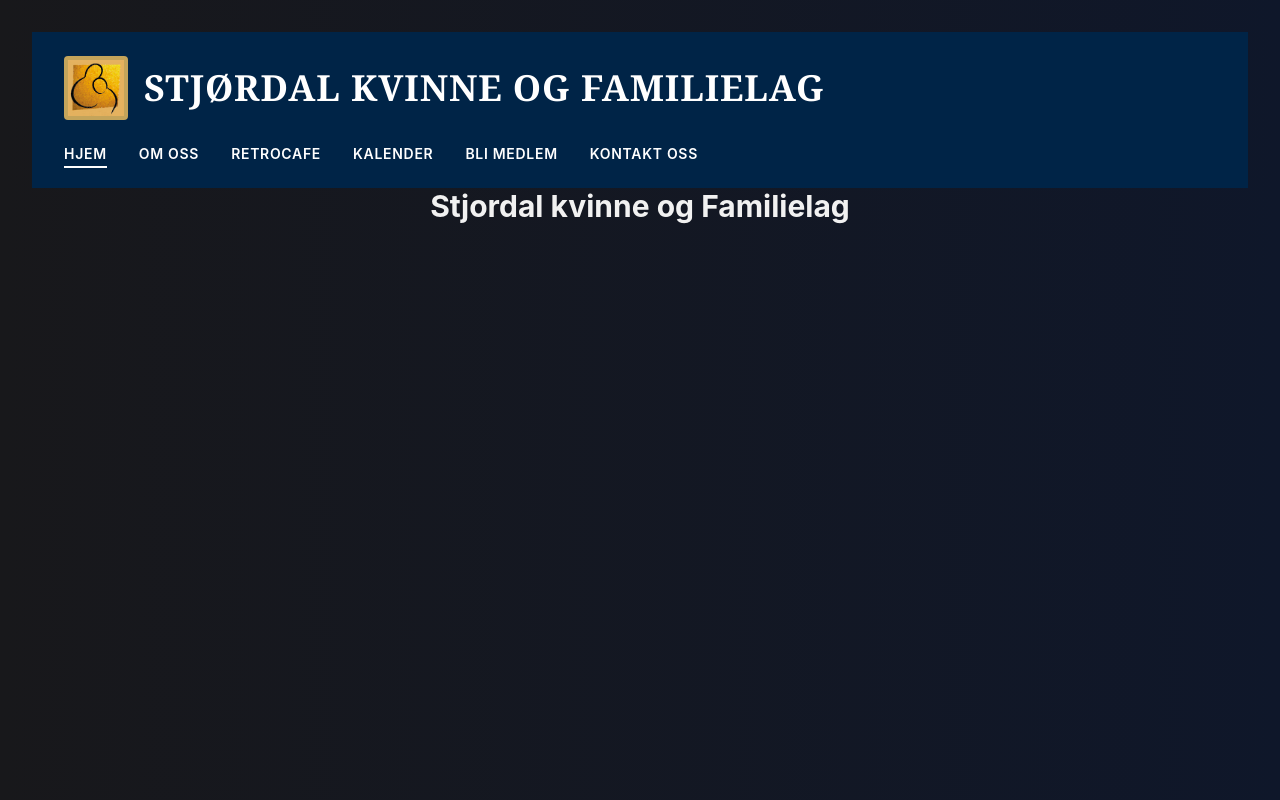
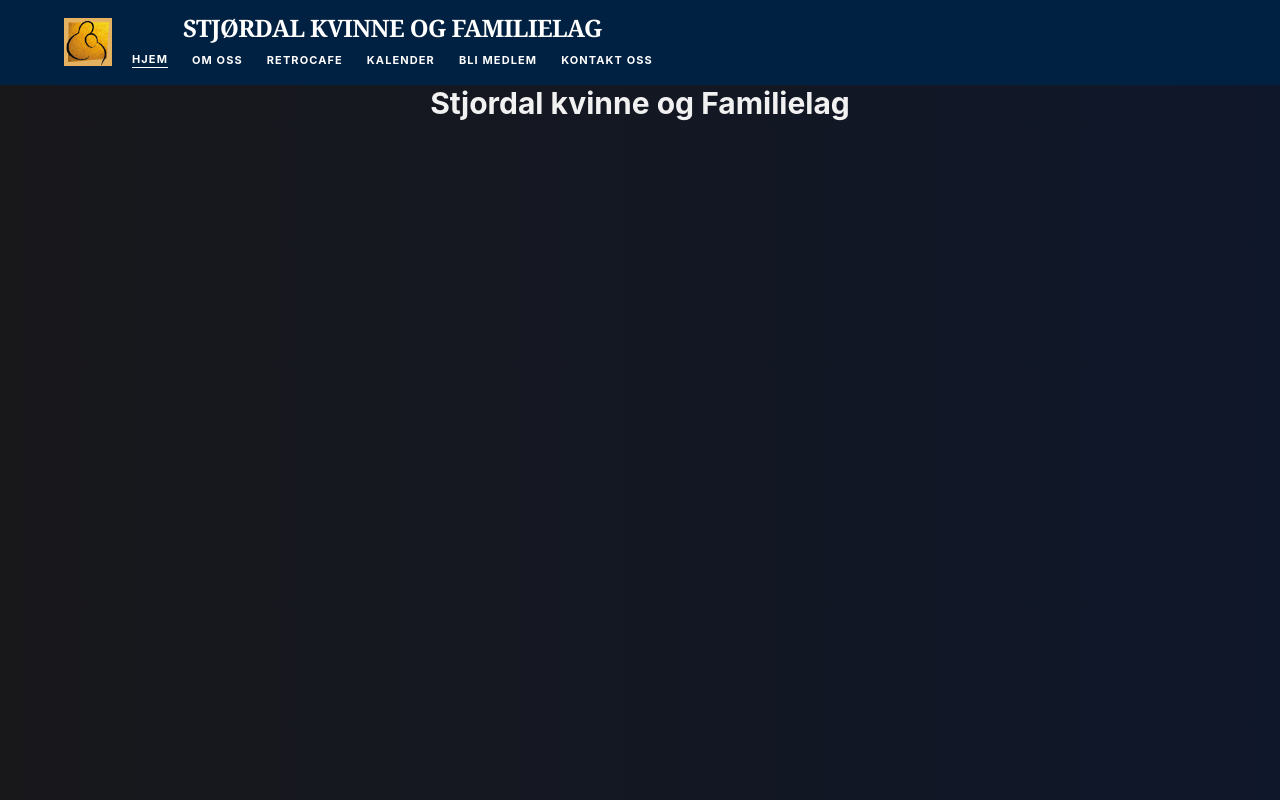
Before and after one commit to StanislavD33/StjordalKvinneOgFamilielag, a React (Vite) app: page / in a window 1280 px wide. Built offline with nearby package versions, Linux system fonts and the light colour scheme.

Commit message:
setup header hav link system

```diff
--- a/src/App.css
+++ /dev/null
@@ -1,6 +0,0 @@
-#root {
-  max-width: 1280px;
-  margin: 0 auto;
-  padding: 2rem;
-  text-align: center;
-}
--- a/src/Homepage.jsx
+++ b/src/Homepage.jsx
@@ -1,4 +1,4 @@
-import './App.css'
+import React from 'react'
 
 function Homepage() {
 
--- a/src/components/header.jsx
+++ b/src/components/header.jsx
@@ -1,44 +1,82 @@
 import logo from '../assets/icons/Pagelogo.png'
+
+import { NavLink } from 'react-router-dom'
 
 export default function Header() {
     return (
-        <header class="bg-[#002447] text-white px-8 py-6">
-            <div class="max-w-7xl mx-auto flex flex-col md:flex-row items-center gap-6">
+        <header className="bg-[#002142] text-white px-6 py-4 font-sans">
+  <div className="max-w-6xl mx-auto flex items-center gap-5">
 
-                <div class="flex items-center gap-4">
-                    <div class="w-16 h-16 bg-[#c4a45a] flex items-center justify-center rounded-sm overflow-hidden">
-                        <img src={logo} alt="Logo" class="object-contain p-1"/>
-                    </div>
+    <div className="w-12 h-12 bg-[#d4af37] flex-shrink-0 flex items-center justify-center overflow-hidden">
+      <img src={logo} alt="Logo" className="w-full h-full object-cover" />
+    </div>
 
-                    <h1 class="text-3xl md:text-4xl font-serif font-bold tracking-wide uppercase">
-                        Stjørdal Kvinne og Familielag
-                    </h1>
-                </div>
+    <div className="flex flex-col gap-3">
 
-            </div>
+      <h1 className="text-2xl font-serif font-bold tracking-tight uppercase leading-none">
+        Stjørdal Kvinne og Familielag
+      </h1>
 
-            <nav class="max-w-7xl mx-auto mt-6">
-                <ul class="flex flex-wrap gap-x-8 gap-y-2 text-sm font-semibold uppercase tracking-wider">
-                    <li>
-                        <a href="#" class="border-b-2 border-white pb-1">Hjem</a>
-                    </li>
-                    <li>
-                        <a href="#" class="hover:text-gray-300 transition-colors">Om Oss</a>
-                    </li>
-                    <li>
-                        <a href="#" class="hover:text-gray-300 transition-colors">Retrocafe</a>
-                    </li>
-                    <li>
-                        <a href="#" class="hover:text-gray-300 transition-colors">Kalender</a>
-                    </li>
-                    <li>
-                        <a href="#" class="hover:text-gray-300 transition-colors">Bli Medlem</a>
-                    </li>
-                    <li>
-                        <a href="#" class="hover:text-gray-300 transition-colors">Kontakt Oss</a>
-                    </li>
-                </ul>
-            </nav>
-        </header>
+      {/* NavLink automaticly track the active link */}
+      <nav className="flex gap-x-6 text-[11px] font-bold uppercase tracking-widest items-center">
+        <NavLink
+          to="/"
+          end
+          className={({ isActive }) =>
+                                    isActive ? "border-b-[1px] border-white leading-tight" : "hover:text-gray-300 transition-colors"
+                                }
+          >
+            Hjem
+        </NavLink>
+        <NavLink
+          to="/omoss"
+          end
+          className={({ isActive }) =>
+                                    isActive ? "border-b-[1px] border-white leading-tight" : "hover:text-gray-300 transition-colors"
+                                }
+          >
+            Om Oss
+        </NavLink>
+        <NavLink
+          to="/retrocafe"
+          end
+          className={({ isActive }) =>
+                                    isActive ? "border-b-[1px] border-white leading-tight" : "hover:text-gray-300 transition-colors"
+                                }
+          >
+            Retrocafe
+        </NavLink>
+        <NavLink
+          to="/kalender"
+          end
+          className={({ isActive }) =>
+                                    isActive ? "border-b-[1px] border-white leading-tight" : "hover:text-gray-300 transition-colors"
+                                }
+          >
+            Kalender
+        </NavLink>
+        <NavLink
+          to="/blimedlem"
+          end
+          className={({ isActive }) =>
+                                    isActive ? "border-b-[1px] border-white leading-tight" : "hover:text-gray-300 transition-colors"
+                                }
+          >
+            Bli Medlem
+        </NavLink>
+        <NavLink
+          to="/kontaktoss"
+          end
+          className={({ isActive }) =>
+                                    isActive ? "border-b-[1px] border-white leading-tight" : "hover:text-gray-300 transition-colors"
+                                }
+          >
+            Kontakt Oss
+        </NavLink>
+      </nav>
+
+    </div>
+  </div>
+</header>
     )
 }
--- a/src/index.css
+++ b/src/index.css
@@ -19,3 +19,8 @@ body {
 	justify-content: center;
 	padding: 2.5% 5%;
 }
+
+#root {
+  margin: 0 auto;
+  text-align: center;
+}
```
